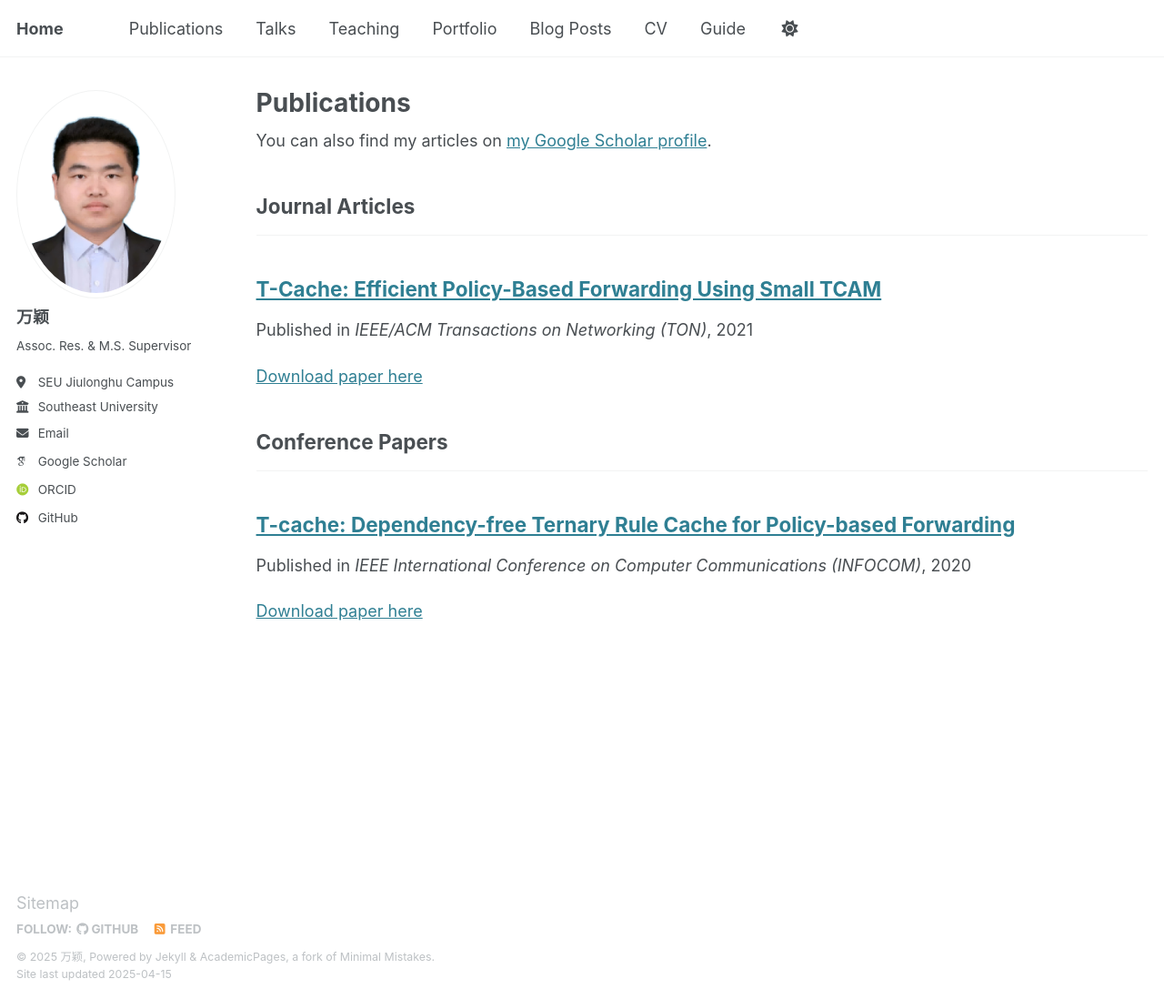
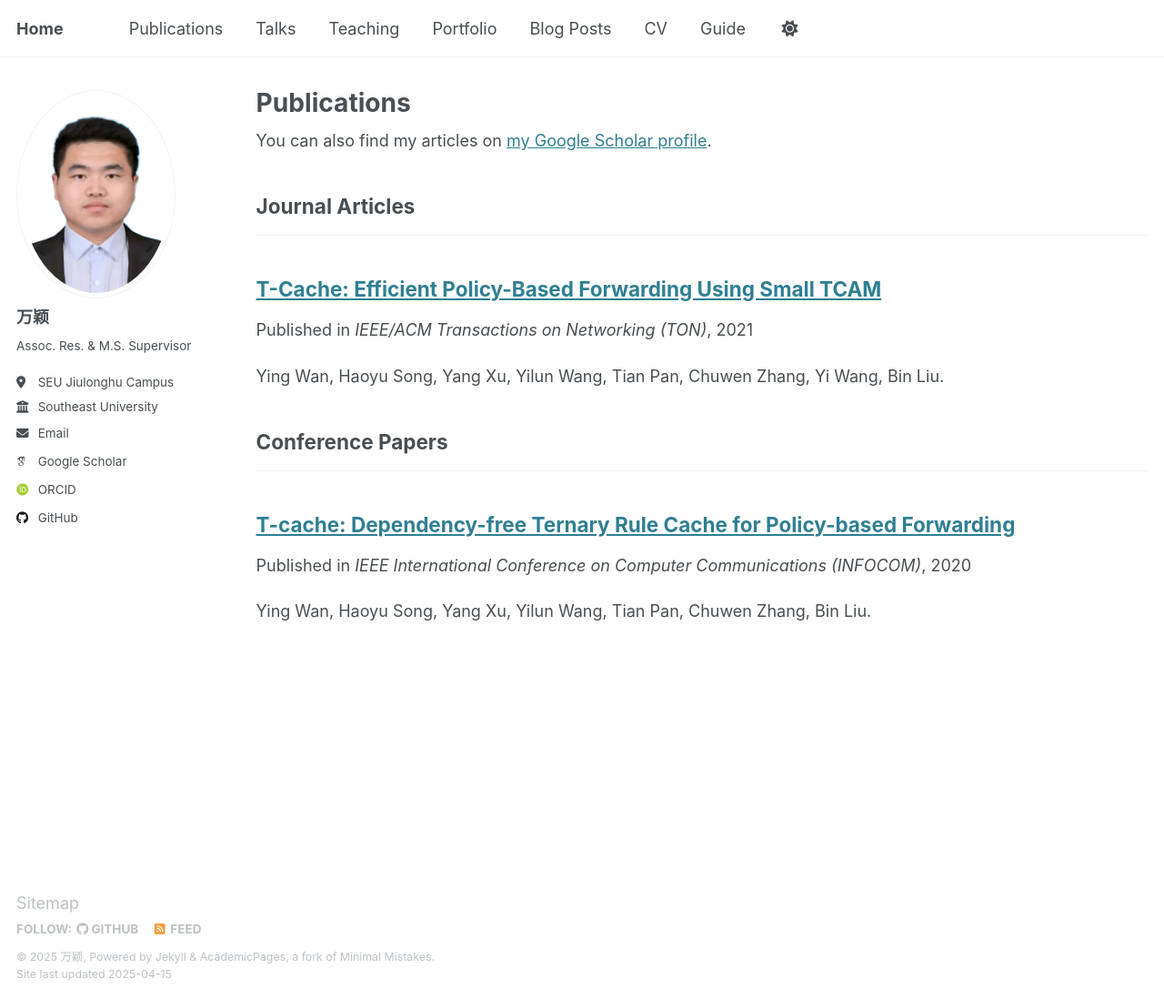
Before and after one commit to wany16/wany16.github.io, a Jekyll site: the page built from _pages/publications.html, in a window 1280 px wide and 1098 px high. Shown: the whole window at 91% size. Built offline with Jekyll 4.4.1, drawn with Linux system fonts in a browser that asks for light colours; some web fonts are replaced.

Commit message:
add pubs

```diff
--- a/_publications/2020-07-06-T-cache-INFOCOM.md
+++ b/_publications/2020-07-06-T-cache-INFOCOM.md
@@ -3,8 +3,11 @@ title: "T-cache: Dependency-free Ternary Rule Cache for Policy-based Forwarding"
 collection: publications
 category: conferences
 permalink: /publication/2020-07-06-T-cache-INFOCOM
+excerpt: 'Ying Wan, Haoyu Song, Yang Xu, Yilun Wang, Tian Pan, Chuwen Zhang, Bin Liu.'
 date: 2020-07-06
 venue: 'IEEE International Conference on Computer Communications (INFOCOM)'
 ---
 
 <a href='http://wany16.github.io/files/T-cache_INFOCOM.pdf'>Download paper here</a>
+
+Ying Wan, Haoyu Song, Yang Xu, Yilun Wang, Tian Pan, Chuwen Zhang, Bin Liu.
--- a/_publications/2021-12-01-T-cache-ToN.md
+++ b/_publications/2021-12-01-T-cache-ToN.md
@@ -3,8 +3,11 @@ title: "T-Cache: Efficient Policy-Based Forwarding Using Small TCAM"
 collection: publications
 category: journals
 permalink: /publication/2021-12-01-T-cache-ToN
+excerpt: 'Ying Wan, Haoyu Song, Yang Xu, Yilun Wang, Tian Pan, Chuwen Zhang, Yi Wang, Bin Liu.'
 date: 2021-12-01
 venue: 'IEEE/ACM Transactions on Networking (TON)'
 ---
 
 <a href='http://wany16.github.io/files/T-cache_ToN.pdf'>Download paper here</a>
+
+Ying Wan, Haoyu Song, Yang Xu, Yilun Wang, Tian Pan, Chuwen Zhang, Yi Wang, Bin Liu.
--- a/markdown_generator/publications.tsv
+++ b/markdown_generator/publications.tsv
@@ -1,3 +1,3 @@
-pub_date	category	title	venue	url_slug	paper_url	slides_url
-2020-07-06	conferences	T-cache: Dependency-free Ternary Rule Cache for Policy-based Forwarding	IEEE International Conference on Computer Communications (INFOCOM)	T-cache-INFOCOM	http://wany16.github.io/files/T-cache_INFOCOM.pdf
-2021-12-01	journals	T-Cache: Efficient Policy-Based Forwarding Using Small TCAM	IEEE/ACM Transactions on Networking (TON)	T-cache-ToN	http://wany16.github.io/files/T-cache_ToN.pdf	http://wany16.github.io/files/T-cache_ToN_Ppt.pdf
+pub_date	category	title	venue	excerpt	url_slug	paper_url	slides_url
+2020-07-06	conferences	T-cache: Dependency-free Ternary Rule Cache for Policy-based Forwarding	IEEE International Conference on Computer Communications (INFOCOM)	Ying Wan, Haoyu Song, Yang Xu, Yilun Wang, Tian Pan, Chuwen Zhang, Bin Liu.	T-cache-INFOCOM	http://wany16.github.io/files/T-cache_INFOCOM.pdf
+2021-12-01	journals	T-Cache: Efficient Policy-Based Forwarding Using Small TCAM	IEEE/ACM Transactions on Networking (TON)	Ying Wan, Haoyu Song, Yang Xu, Yilun Wang, Tian Pan, Chuwen Zhang, Yi Wang, Bin Liu.	T-cache-ToN	http://wany16.github.io/files/T-cache_ToN.pdf	http://wany16.github.io/files/T-cache_ToN_Ppt.pdf
```
Also changed, not shown: markdown_generator/publications.py (+4 -4 lines).
